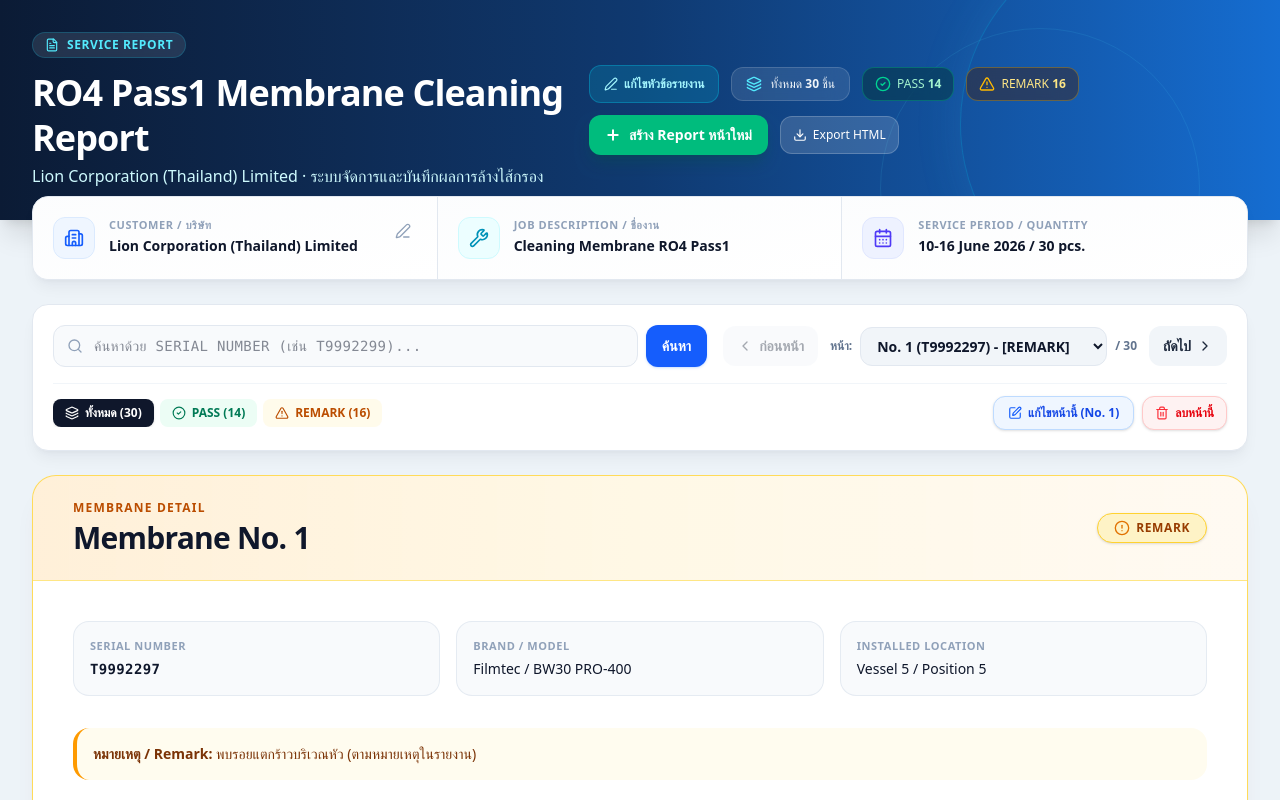
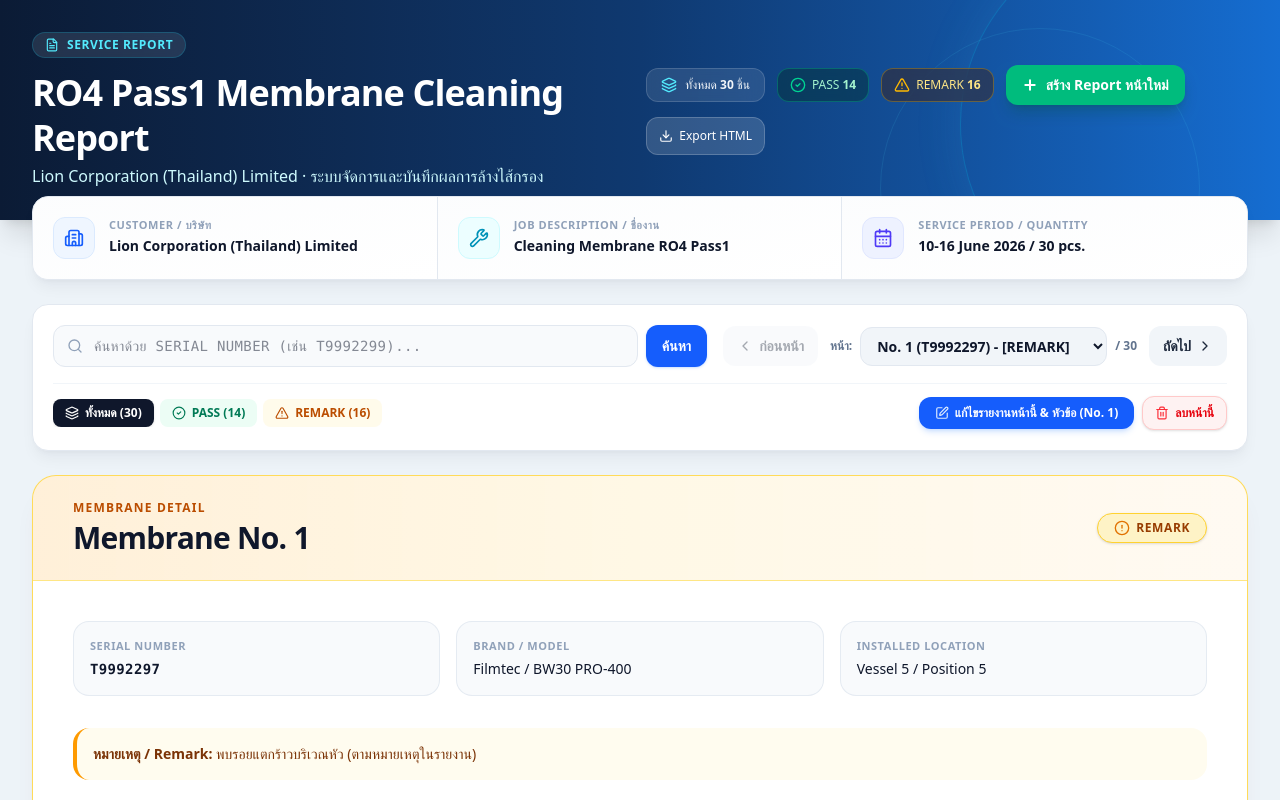
Before and after one commit to thanathipmees-ui/membrane-service-report, a React (Vite) app: page / in a window 1280 px wide. Shown: the top 800 px of the page. Built offline with nearby package versions, Linux system fonts and the light colour scheme.

Commit message:
แก้ไขหน้า Report

```diff
--- a/src/App.tsx
+++ b/src/App.tsx
@@ -232,7 +232,6 @@
         membranes={membranes}
         headerConfig={activeHeaderConfig}
         onNewReport={handleNewReportClick}
-        onEditHeader={() => setIsHeaderEditorOpen(true)}
         onExportHtml={() => setIsExportModalOpen(true)}
       />
 
@@ -241,7 +240,6 @@
         <JobMetaBar
           totalCount={membranes.length}
           headerConfig={activeHeaderConfig}
-          onEditHeader={() => setIsHeaderEditorOpen(true)}
         />
 
         {/* Search & Navigation Toolbar */}
--- a/src/components/JobMetaBar.tsx
+++ b/src/components/JobMetaBar.tsx
@@ -1,22 +1,20 @@
 import React from 'react';
-import { Building2, Wrench, CalendarDays, Edit3 } from 'lucide-react';
+import { Building2, Wrench, CalendarDays } from 'lucide-react';
 import { HeaderConfig } from '../types';
 
 interface JobMetaBarProps {
   totalCount: number;
   headerConfig?: HeaderConfig;
-  onEditHeader?: () => void;
 }
 
-export const JobMetaBar: React.FC<JobMetaBarProps> = ({ totalCount, headerConfig, onEditHeader }) => {
+export const JobMetaBar: React.FC<JobMetaBarProps> = ({ totalCount, headerConfig }) => {
   const companyName = headerConfig?.companyName || 'Lion Corporation (Thailand) Limited';
   const jobDescription = headerConfig?.jobDescription || 'Cleaning Membrane RO4 Pass1';
   const servicePeriod = headerConfig?.servicePeriod || '10-16 June 2026';
 
   return (
     <div className="bg-white border border-slate-200 rounded-2xl shadow-lg shadow-slate-900/5 grid grid-cols-1 md:grid-cols-3 divide-y md:divide-y-0 md:divide-x divide-slate-200 overflow-hidden text-slate-800 relative group">
-      <div className="p-4 sm:p-5 flex items-start justify-between gap-3 bg-gradient-to-br from-slate-50/50 to-white">
-        <div className="flex items-start gap-3.5">
+      <div className="p-4 sm:p-5 flex items-start gap-3.5 bg-gradient-to-br from-slate-50/50 to-white">
         <div className="p-2.5 rounded-xl bg-blue-50 text-blue-600 border border-blue-100 shrink-0">
           <Building2 className="w-5 h-5" />
         </div>
@@ -24,16 +22,6 @@
           <span className="block text-[11px] font-extrabold uppercase tracking-wider text-slate-400">Customer / บริษัท</span>
           <strong className="block text-sm font-bold text-slate-900 mt-0.5">{companyName}</strong>
         </div>
-        </div>
-        {onEditHeader && (
-          <button
-            onClick={onEditHeader}
-            className="p-1.5 text-slate-400 hover:text-blue-600 hover:bg-blue-50 rounded-lg transition-all cursor-pointer"
-            title="แก้ไขข้อมูลลูกค้า/หัวข้อ"
-          >
-            <Edit3 className="w-4 h-4" />
-          </button>
-        )}
       </div>
 
       <div className="p-4 sm:p-5 flex items-start gap-3.5 bg-gradient-to-br from-slate-50/50 to-white">
--- a/src/components/Masthead.tsx
+++ b/src/components/Masthead.tsx
@@ -1,13 +1,11 @@
 import React from 'react';
 import { MembraneData, HeaderConfig } from '../types';
-import { Plus, Download, Layers, CheckCircle2, AlertTriangle, FileText, Edit3 } from 'lucide-react';
-import { exportHtmlFile } from '../utils/calculations';
+import { Plus, Download, Layers, CheckCircle2, AlertTriangle, FileText } from 'lucide-react';
 
 interface MastheadProps {
   membranes: MembraneData[];
   headerConfig?: HeaderConfig;
   onNewReport: () => void;
-  onEditHeader: () => void;
   onExportHtml: () => void;
 }
 
@@ -15,7 +13,6 @@
   membranes,
   headerConfig,
   onNewReport,
-  onEditHeader,
   onExportHtml,
 }) => {
   const passCount = membranes.filter(m => m.status === 'PASS').length;
@@ -48,15 +45,6 @@
 
           {/* Quick Stats & Primary Action Buttons */}
           <div className="flex flex-wrap items-center gap-3">
-            <button
-              onClick={onEditHeader}
-              className="inline-flex items-center gap-1.5 bg-cyan-500/20 hover:bg-cyan-500/30 text-cyan-200 font-bold text-xs px-3.5 py-2.5 rounded-xl border border-cyan-400/30 transition-all cursor-pointer"
-              title="แก้ไขชื่อบริษัท ชื่อเรื่องรายงาน และรายละเอียดงาน"
-            >
-              <Edit3 className="w-3.5 h-3.5" />
-              <span>แก้ไขหัวข้อรายงาน</span>
-            </button>
-
             <div className="flex items-center gap-2 bg-white/10 backdrop-blur-md px-3.5 py-2 rounded-xl border border-white/15 text-xs text-slate-100">
               <Layers className="w-4 h-4 text-cyan-300" />
               <span>ทั้งหมด <strong>{membranes.length}</strong> ชิ้น</span>
--- a/src/components/SearchAndToolbar.tsx
+++ b/src/components/SearchAndToolbar.tsx
@@ -149,10 +149,11 @@
         <div className="flex items-center gap-2">
           <button
             onClick={onEditCurrent}
-            className="inline-flex items-center gap-1.5 bg-blue-50 hover:bg-blue-100 text-blue-700 border border-blue-200 text-xs font-bold px-3.5 py-2 rounded-xl transition-all cursor-pointer shadow-sm"
+            className="inline-flex items-center gap-1.5 bg-blue-600 hover:bg-blue-700 active:bg-blue-800 text-white font-bold text-xs px-4 py-2 rounded-xl transition-all cursor-pointer shadow-md shadow-blue-500/20"
+            title="แก้ไขข้อมูลไส้กรอง ผลการทดสอบ รูปภาพ และหัวข้อบริษัทในหน้าเดียว"
           >
-            <Edit className="w-3.5 h-3.5 text-blue-600" />
-            <span>แก้ไขหน้านี้ (No. {currentMembrane?.membraneNo})</span>
+            <Edit className="w-3.5 h-3.5 text-blue-100" />
+            <span>แก้ไขรายงานหน้านี้ & หัวข้อ (No. {currentMembrane?.membraneNo})</span>
           </button>
 
           <button
```
Lines whose indentation alone changed are shown as unchanged.
